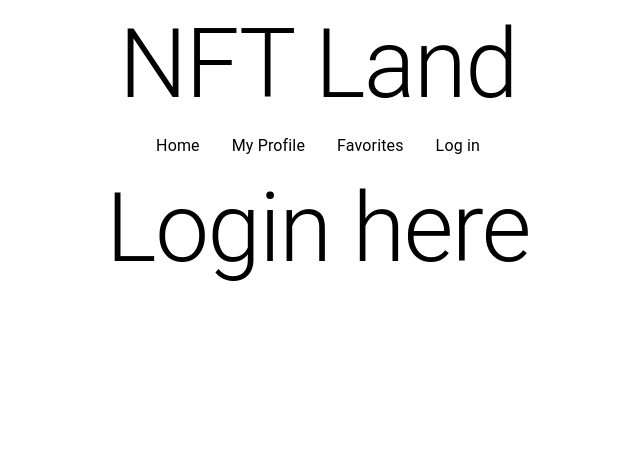
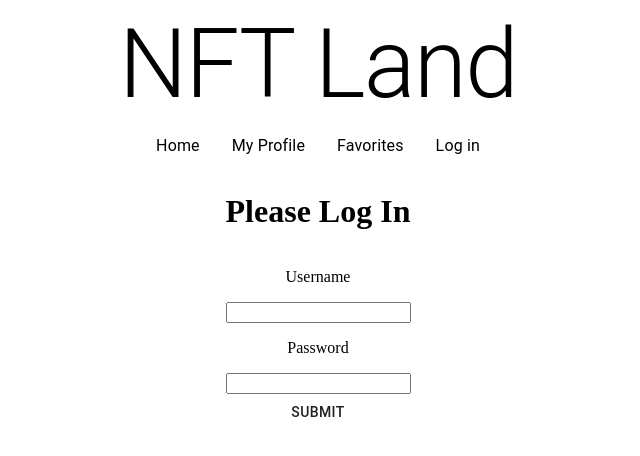
Before and after one commit to proyceus/nft_test, a React (Create React App) app: page /login in a window 1280 px wide. Shown: the top 456 px of the page, without its empty margins (322-962 px from the left). Built offline with nearby package versions, Linux system fonts and the light colour scheme; no server answers.

Commit message:
Inputted form to use for login pages

```diff
--- a/src/Components/LoginPage/LoginPage.js
+++ b/src/Components/LoginPage/LoginPage.js
@@ -1,10 +1,24 @@
 import React from 'react';
-import { Typography } from '@material-ui/core';
+import { Typography, Button } from '@material-ui/core';
+import './LoginPage.css';
 
 const LoginPage = () => {
   return (
-    <div>
-      <Typography variant="h1">Login here</Typography>
+    <div className="login-wrapper">
+      <h1>Please Log In</h1>
+      <form>
+      <label>
+        <p>Username</p>
+        <input type="text" />
+      </label>
+      <label>
+        <p>Password</p>
+        <input type="password" />
+      </label>
+      <div>
+        <Button type="submit">Submit</Button>
+      </div>
+    </form>
     </div>
   )
 }
```
